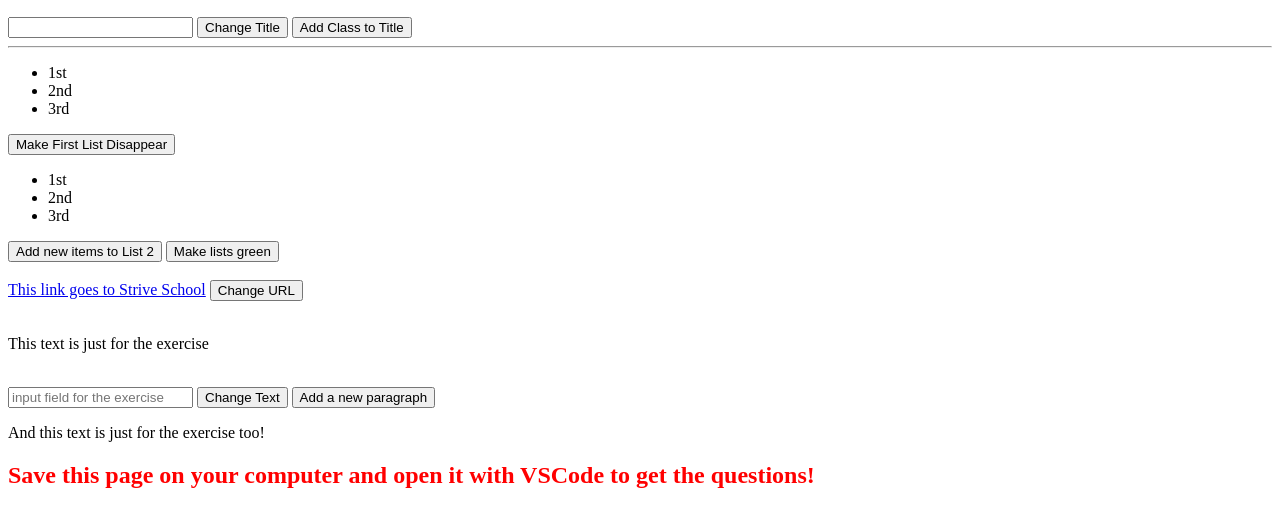
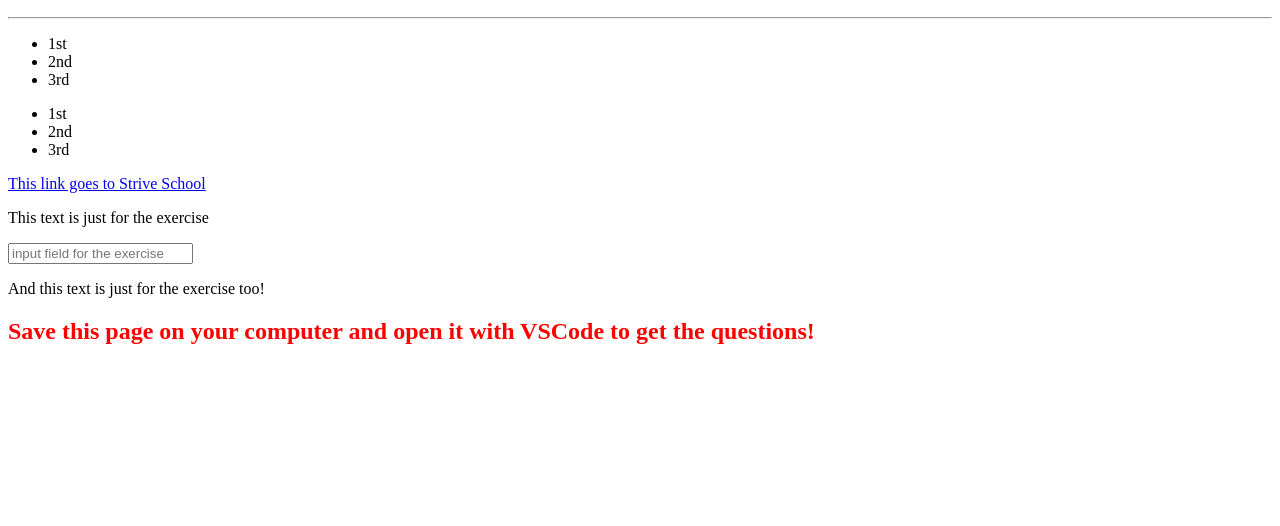
Before and after one commit to Zaiido/JS-DOM-Manipulation-2, a plain HTML site: page index.html in a window 1280 px wide. Shown: the part 110-636 px from the top of the page. Drawn offline with Linux system fonts and the light colour scheme.

Commit message:
HTML Unmodification

```diff
--- a/index.html
+++ b/index.html
@@ -1,5 +1,6 @@
 <!DOCTYPE html>
 <html lang="en">
+
 <head>
   <meta charset="UTF-8" />
   <meta http-equiv="X-UA-Compatible" content="IE=edge" />
@@ -7,23 +8,20 @@
   <title>Document</title>
 
   <html>
-      <head>
   <style>
     .myHeading {
       color: red;
     }
   </style>
 </head>
+
 <body>
   <header>
-          <div onclick="makeItClickable()">
+    <div>
       <h1>This is the title of the page</h1>
       <h2>This is the subtitle of the page</h2>
     </div>
   </header>
-        <input type="text" id="new-title" />
-        <button onclick="changeTitle()">Change Title</button>
-        <button onclick="addClassToTitle()">Add Class to Title</button>
   <div>
     <hr />
 
@@ -32,42 +30,23 @@
       <li>2nd</li>
       <li>3rd</li>
     </ul>
-          <button onclick="firstUlDisappear()">
-            Make First List Disappear
-          </button>
     <ul id="secondList">
       <li>1st</li>
       <li>2nd</li>
       <li>3rd</li>
     </ul>
-          <button onclick="addToTheSecond()">Add new items to List 2</button>
-          <button onclick="paintItGreen()">Make lists green</button>
-          <br />
-          <br />
-          <a href="strive.school" target="_blank"
-            >This link goes to Strive School</a
-          >
-          <button onclick="changeUrls()">Change URL</button>
-          <br />
-          <br />
+    <a href="strive.school"">This link goes to Strive School</a>
     <div>
       <p>This text is just for the exercise</p>
     </div>
-          <br />
     <div>
-            <input
-              type="text"
-              id="input-field"
-              placeholder="input field for the exercise"
-            />
-            <button onclick="changePcontent()">Change Text</button>
-            <button onclick="addParagraph()">Add a new paragraph</button>
+      <input type=" text" id="input-field" placeholder="input field for the exercise" />
   </div>
   </div>
   <footer>
     <div>
       <p>And this text is just for the exercise too!</p>
-            <h2 onclick="changeFooterText()" style="color: red">
+      <h2 style="color: red">
         Save this page on your computer and open it with VSCode to get the
         questions!
       </h2>
@@ -79,11 +58,10 @@
   */
 
     const changeTitle = function (newTitle) {
-            let inputNode = document.getElementById("new-title").value;
-            if (inputNode !== "") {
-              document.getElementsByTagName("h1")[0].innerText = inputNode;
-            }
+      document.getElementsByTagName("h1")[0].innerText = newTitle;
     };
+
+    // changeTitle("Hello")
 
     /* EXERCISE 2
    Write a function for changing the class of the title of the page in "myHeading".
@@ -99,11 +77,8 @@
 
     const changePcontent = function () {
       let pNodesArray = document.querySelectorAll("div > p");
-            let inputNode = document.getElementById("input-field").value;
-            if (inputNode !== "") {
       for (let i = 0; i < pNodesArray.length; i++) {
-                pNodesArray[i].innerText = inputNode;
-              }
+        pNodesArray[i].innerText = "This text was changed.";
       }
     };
 
@@ -125,7 +100,7 @@
 
     const addToTheSecond = function (content) {
       let newItemNode = document.createElement("li");
-            newItemNode.innerText = "New list item";
+      newItemNode.innerText = content;
       document.getElementById("secondList").appendChild(newItemNode);
     };
 
@@ -135,7 +110,7 @@
 
     const addParagraph = function (content) {
       let newPNode = document.createElement("p");
-            newPNode.innerText = "This is a new paragraph added with JS.";
+      newPNode.innerText = content;
       document.querySelector("div div").appendChild(newPNode);
     };
 
@@ -165,22 +140,30 @@
   */
 
     const makeItClickable = function () {
+      let headingNode = document.querySelector("h1");
+
+      headingNode.onclick = function (event) {
         let rColor = Math.floor(Math.random() * 256);
         let gColor = Math.floor(Math.random() * 256);
         let bColor = Math.floor(Math.random() * 256);
+        event.target.style.color = `rgb(${rColor}, ${gColor}, ${bColor})`;
+      }
+    };
 
-            let headingNode = document.querySelectorAll("div")[0];
-            headingNode.style.color = `rgb(${rColor}, ${gColor}, ${bColor})`;
-          };
+    makeItClickable();
 
     /* EXERCISE 10
    Change the footer text with something else when the user clicks on it.
   */
 
     const changeFooterText = function () {
-            document.querySelector("div p+h2").innerText =
-              "Well done. You changed the text.";
+      let footerNode = document.querySelector("div p+h2")
+      footerNode.addEventListener("click", function (event) {
+        event.target.innerText = "Well done. You changed the text."
+      })
     };
+
+    changeFooterText();
 
     /* EXERCISE 11
    Attach an event listener to the input field in the page for console logging its value just after any keystroke.
@@ -206,6 +189,5 @@
   */
   </script>
 </body>
+
 </html>
-  </head>
-</html>
```
Lines whose indentation alone changed are shown as unchanged.
